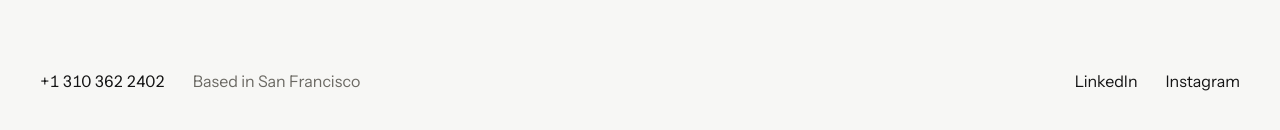
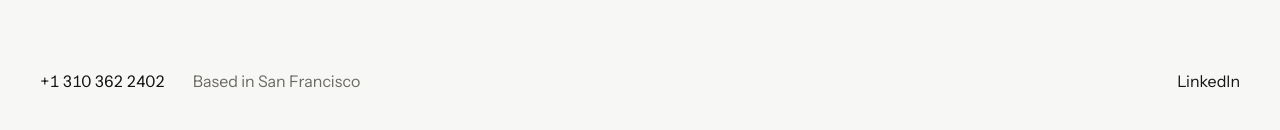
Before and after one commit to Edsorrell/edmundsorrell-site, an Eleventy site: page src/index.njk in a window 1280 px wide. Shown: the part 5450-5580 px from the top of the page. Built offline with nearby package versions, Linux system fonts and the light colour scheme; Eleventy itself is replaced by a stand-in of ours; files that its build step writes are made by us from their sources.

Commit message:
Remove Instagram link from footer
Co-Authored-By: Claude Opus 5.5 <noreply@anthropic.com>
Claude-Session: https://claude.ai/code/session_01X32TTFGtgZ5rK6gweqn2ve

```diff
--- a/src/_includes/base.njk
+++ b/src/_includes/base.njk
@@ -33,7 +33,7 @@
 <a class="em" href="mailto:{{ site.email }}">{{ site.email }}</a>
 <div class="row">
 <div><a href="tel:{{ site.phone_link }}">{{ site.phone }}</a><span class="mu">{{ site.location }}</span></div>
-<div><a href="{{ site.linkedin }}" rel="noopener" target="_blank">LinkedIn</a><a href="{{ site.instagram }}" rel="noopener" target="_blank">Instagram</a></div>
+<div><a href="{{ site.linkedin }}" rel="noopener" target="_blank">LinkedIn</a></div>
 </div>
 </section>
 
```
